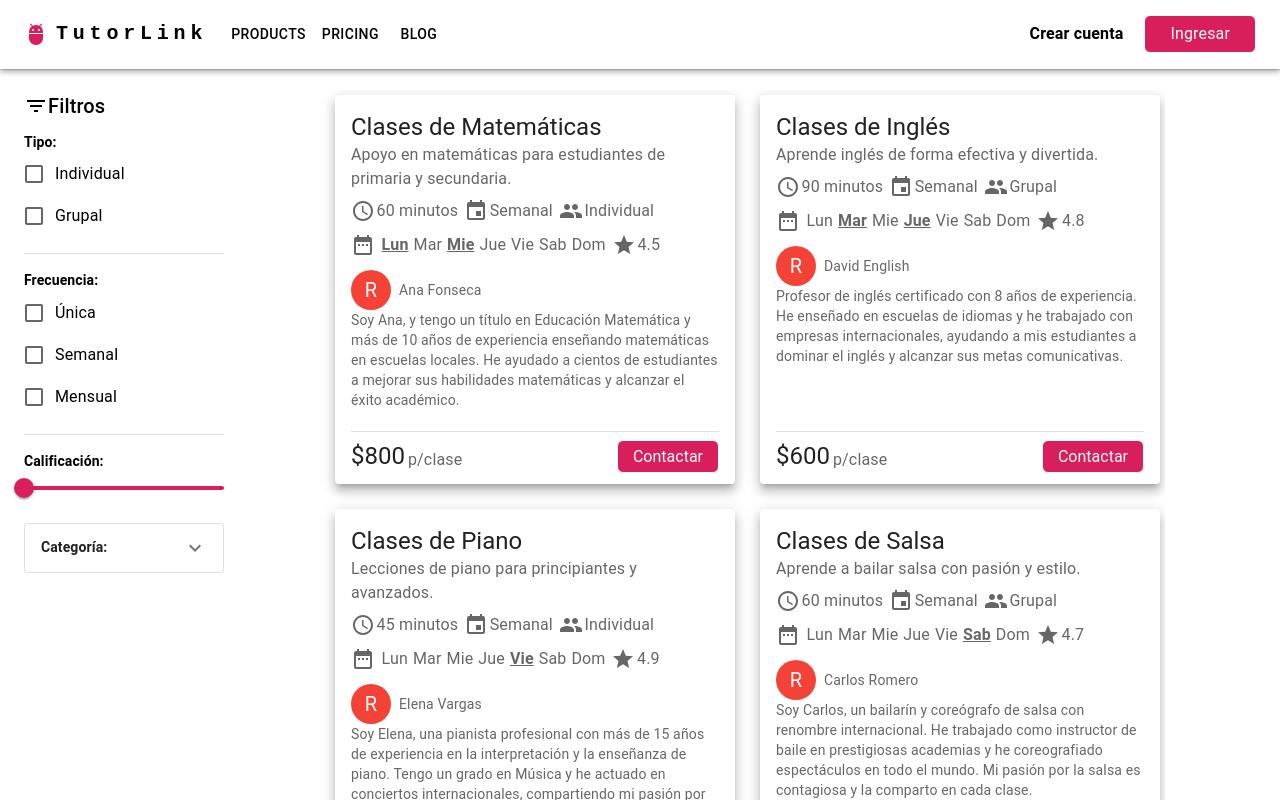
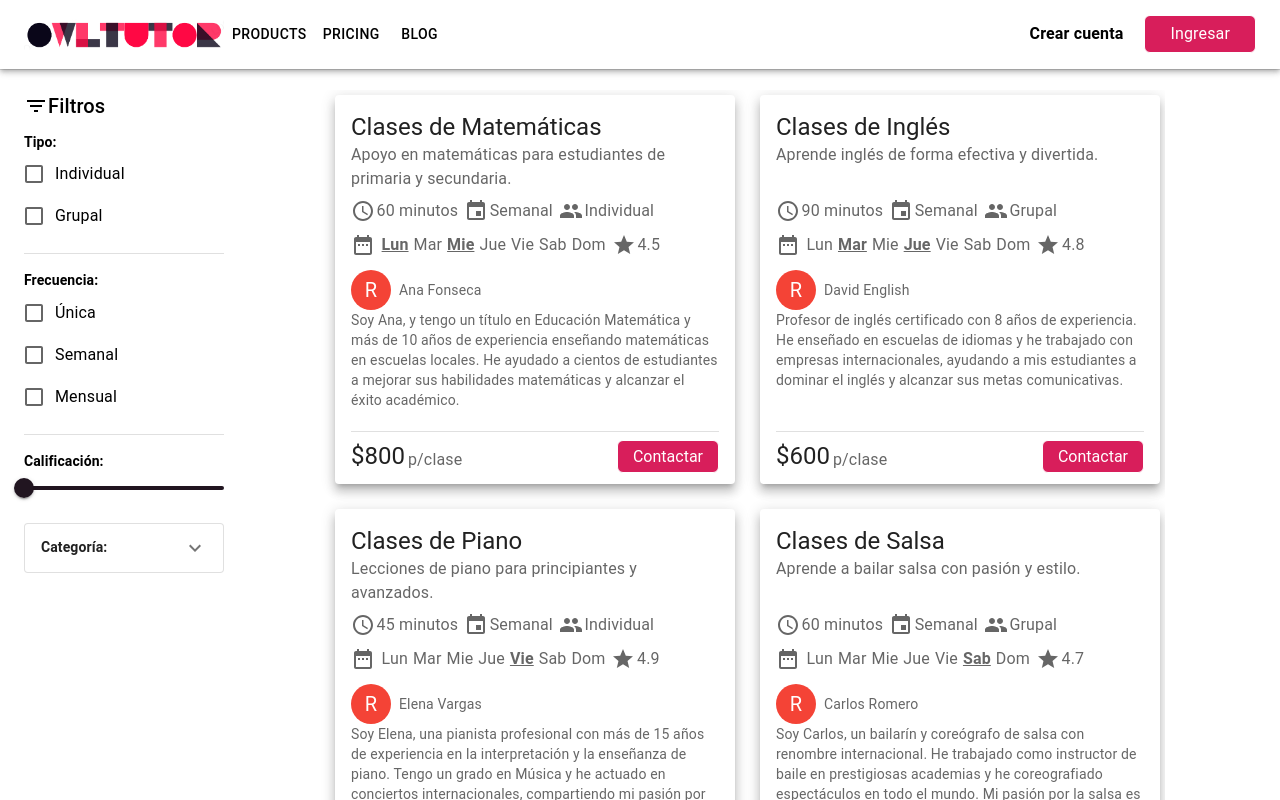
Before and after one commit to asantoro36/Owltutor, a React (Create React App) app: page / in a window 1280 px wide. Shown: the top 800 px of the page. Built offline with nearby package versions, Linux system fonts and the light colour scheme.

Commit message:
Add logo and fixes

```diff
--- a/src/App.tsx
+++ b/src/App.tsx
@@ -8,6 +8,9 @@ const theme = createTheme({
     palette: {
         primary: {
             main: '#d81e5b',
+        },
+        secondary: {
+            main: '#211520'
         }
     },
 });
--- a/src/components/AppBar/AppBar.tsx
+++ b/src/components/AppBar/AppBar.tsx
@@ -11,7 +11,6 @@ import Avatar from '@mui/material/Avatar';
 import Button from '@mui/material/Button';
 import Tooltip from '@mui/material/Tooltip';
 import MenuItem from '@mui/material/MenuItem';
-import AdbIcon from '@mui/icons-material/Adb';
 import './AppBar.css';
 
 const pages = ['Products', 'Pricing', 'Blog'];
@@ -42,25 +41,7 @@ function ResponsiveAppBar() {
         <AppBar position="static" >
             <Container maxWidth="xl">
                 <Toolbar disableGutters>
-                    <AdbIcon sx={{ display: { xs: 'none', md: 'flex' }, color: '#d81e5b', mr: 1 }} />
-                    <Typography
-                        variant="h6"
-                        noWrap
-                        component="a"
-                        href="/"
-                        sx={{
-                            mr: 2,
-                            display: { xs: 'none', md: 'flex' },
-                            fontFamily: 'monospace',
-                            fontWeight: 700,
-                            letterSpacing: '.3rem',
-                            color: 'black',
-                            textDecoration: 'none',
-                        }}
-                    >
-                        TutorLink
-                    </Typography>
-
+                    <img alt='logo' src={"/logo.png"} width={200}/>
                     <Box sx={{ flexGrow: 1, display: { xs: 'flex', md: 'none' } }}>
                         <IconButton
                             size="large"
@@ -97,25 +78,6 @@ function ResponsiveAppBar() {
                             ))}
                         </Menu>
                     </Box>
-                    <AdbIcon sx={{ display: { xs: 'flex', md: 'none' }, mr: 1 }} />
-                    <Typography
-                        variant="h5"
-                        noWrap
-                        component="a"
-                        href="/"
-                        sx={{
-                            mr: 2,
-                            display: { xs: 'flex', md: 'none' },
-                            flexGrow: 1,
-                            fontFamily: 'monospace',
-                            fontWeight: 700,
-                            letterSpacing: '.3rem',
-                            color: 'black',
-                            textDecoration: 'none',
-                        }}
-                    >
-                        TutorLink
-                    </Typography>
                     <Box sx={{ flexGrow: 1, display: { xs: 'none', md: 'flex' } }}>
                         {pages.map((page) => (
                             <Button
--- a/src/components/FilterBar/FilterBar.tsx
+++ b/src/components/FilterBar/FilterBar.tsx
@@ -138,6 +138,7 @@ export const FilterBar:  React.FC<FilterBarProps>  = ({ services, setFilteredSer
                     max={5.0}
                     track="inverted"
                     aria-labelledby="track-inverted-slider"
+                    color={"secondary"}
                     defaultValue={30}
                     value={sliderValue}
                     onChange={handleSliderChange}
--- a/src/components/ServiceCard/ServiceCard.tsx
+++ b/src/components/ServiceCard/ServiceCard.tsx
@@ -7,8 +7,7 @@ import EventIcon from '@mui/icons-material/Event';
 import PeopleIcon from '@mui/icons-material/People';
 import DateRangeIcon from '@mui/icons-material/DateRange';
 import "./ServiceCard.css"
-import Button from '@mui/material/Button';
-import {CardHeader, Divider} from "@mui/material";
+import {Divider} from "@mui/material";
 import {Service} from "../../Entities/Service";
 import Avatar from "@mui/material/Avatar";
 import {red} from "@mui/material/colors";
@@ -39,7 +38,7 @@ export default function ServiceCard(props: ServiceCardProps) {
                 <div className="card-description">
                     <div>
                         <Typography color="textPrimary" variant={"h5"}>{service.title}</Typography>
-                        <Typography color="textSecondary">{service.description}</Typography>
+                        <Typography style={{minHeight: 48}}color="textSecondary">{service.description}</Typography>
                     </div>
                     <div className={'class-info'}>
                         <div className={'class-info-items'}>
--- a/src/home/ServicesBoard.tsx
+++ b/src/home/ServicesBoard.tsx
@@ -4,7 +4,7 @@ import {useEffect, useState} from "react";
 import {FilterBar} from "../components/FilterBar/FilterBar";
 import {Service, ServicesList} from "../Entities/Service";
 import {ExpandableFilterBar} from "../components/FilterBar/ExpandableFilterBar";
-import {FilterProvider, useFilterContext} from "../components/FilterBar/FilterContext";
+import {FilterProvider} from "../components/FilterBar/FilterContext";
 import Typography from "@mui/material/Typography";
 import FilterListIcon from "@mui/icons-material/FilterList";
 import * as React from "react";
@@ -13,7 +13,6 @@ export const ServicesBoard = () => {
 
     const [classes, setClasses] = useState<Service[]>([])
     const [filteredClasses, setFilteredClasses] = useState<Service[]>([])
-    const { filters } = useFilterContext();
 
     useEffect(() => {
         setClasses(ServicesList)
@@ -33,7 +32,7 @@ export const ServicesBoard = () => {
                     <span id={'expandable-filter-bar'}><ExpandableFilterBar services={classes} setFilteredServices={setFilteredClasses}/></span>
                     {
                         filteredClasses.length === 0?
-                            <Typography variant={"h3"} className={"services-not-found"}>No encontramos servicios para está busqueda</Typography>
+                            <Typography variant={"h3"} className={"services-not-found"}>No encontramos servicios para esta búsqueda</Typography>
                             :
                         filteredClasses.map((s) => (
                             <ServiceCard service={s}/>
```
Also changed, not shown: public/Logo.png (added).
